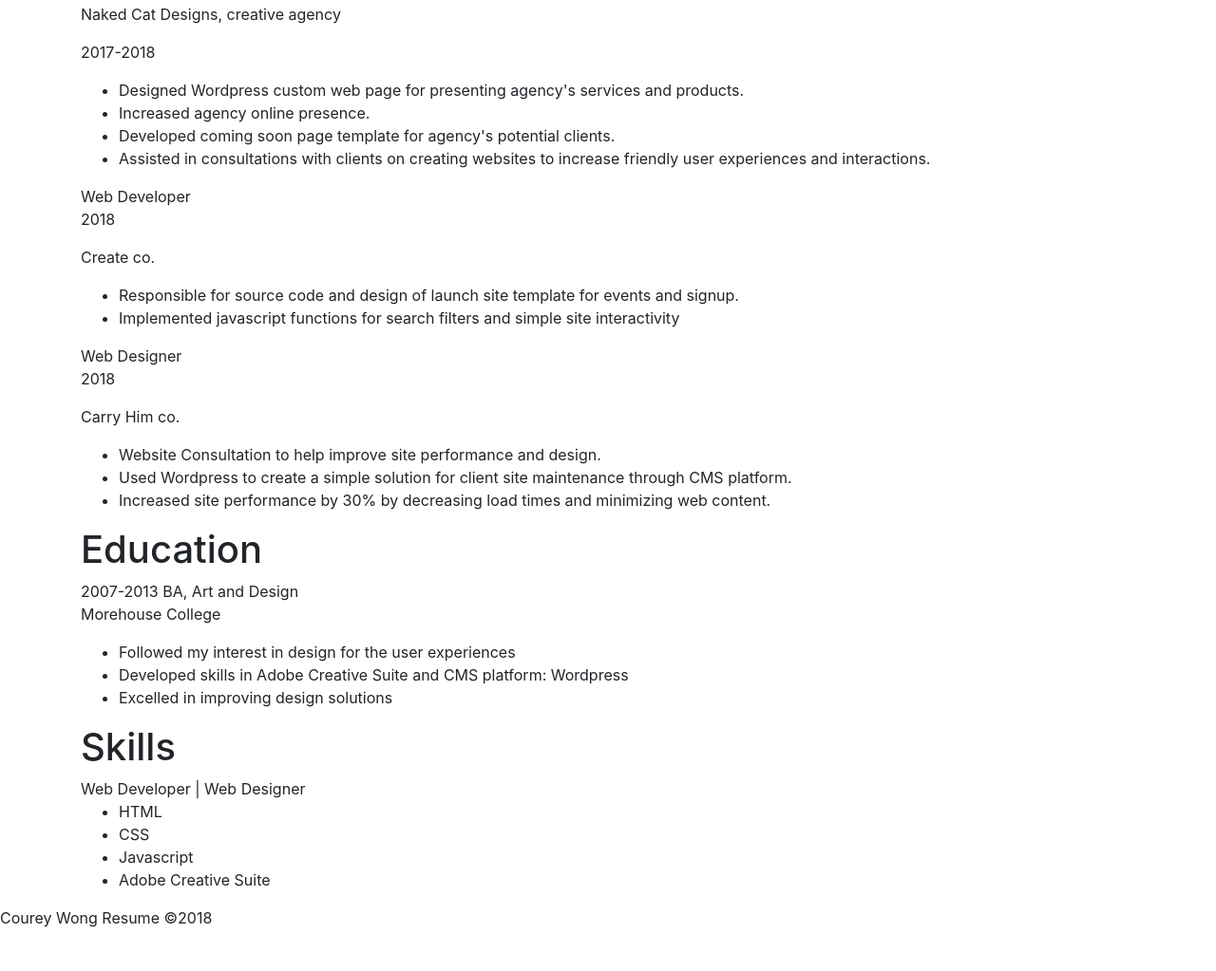
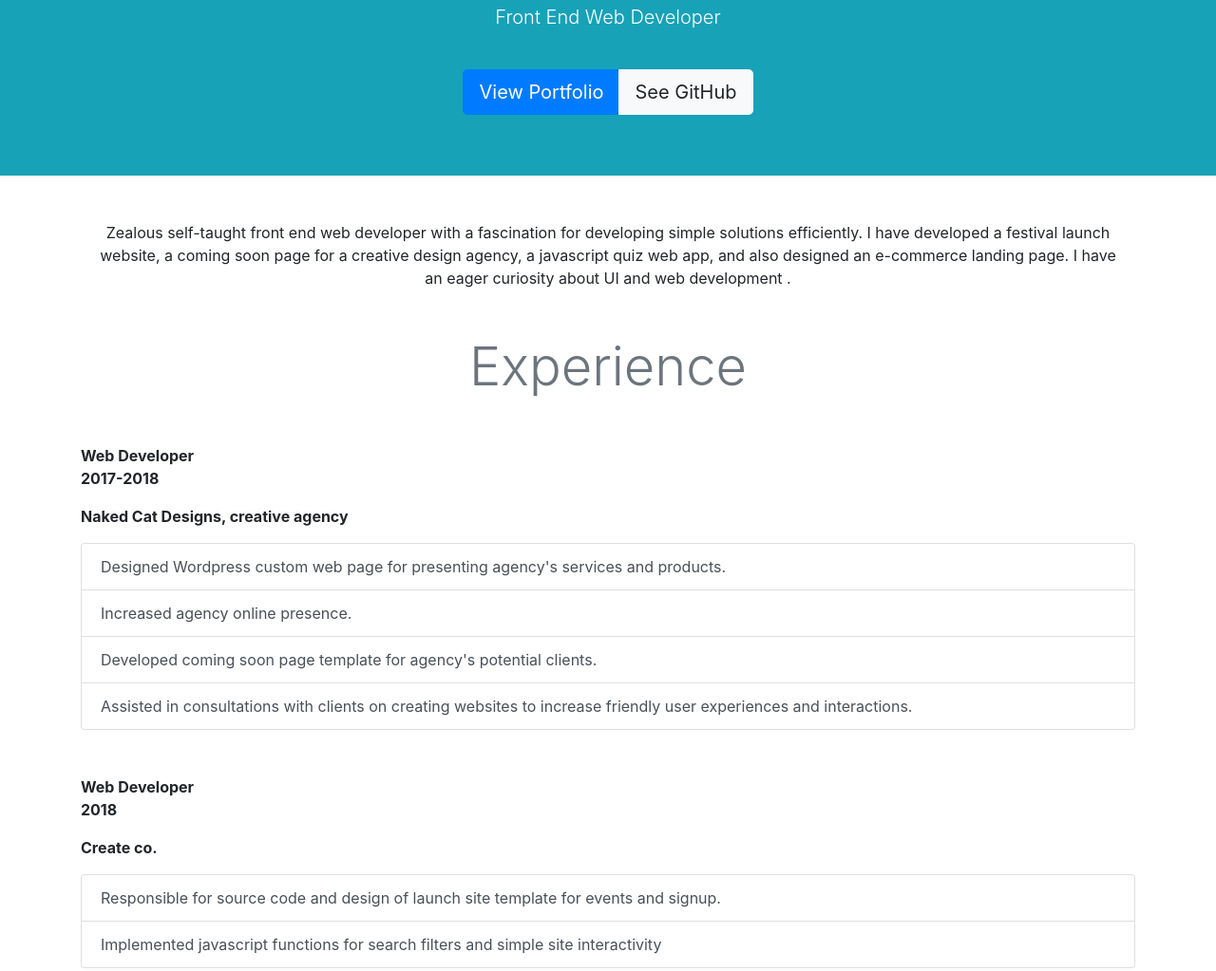
Before and after one commit to CoureyWong/Resume, a plain HTML site: page index.html in a window 1280 px wide. Shown: the part 387-1410 px from the top of the page at 95% size. Before the commit the page ends 1382 px from the top, so only its background shows below. Drawn offline with nearby package versions, Linux system fonts and the light colour scheme.

Commit message:
updated the design

```diff
--- a/index.html
+++ b/index.html
@@ -9,92 +9,104 @@
     <title>Courey Wong Resume 2018</title>
   </head>
   <body>
-
-    <header class='main-nav jumbotron'>
-      <nav class="navbar navbar-expand-lg navbar-light">
-        <a class="navbar-brand" href="#"><img class = 'wongcrest' src="img/Wong Crest Black.png" alt=""></a>
+    <header class='main-nav '>
+      <nav class="navbar navbar-expand-lg navbar-light navbar navbar-dark bg-primary ">
+        <div class = 'container'>
+          <a class="navbar-brand " href="#"><img class = 'wongcrest' src="img/Wong Crest Black.png" alt=""></a>
           <button class="navbar-toggler" type="button" data-toggle="collapse" data-target="#navbarNav" aria-controls="navbarNav" aria-expanded="false" aria-label="Toggle navigation">
             <span class="navbar-toggler-icon"></span>
           </button>
           <div class="collapse navbar-collapse" id="navbarNav">
-          <ul class="navbar-nav">
+            <ul class="navbar-nav ">
               <li class="nav-item">
-              <a class="nav-link" href="#">Experience</a>
+                <a class="nav-link" href="#experience">Experience</a>
               </li>
               <li class="nav-item">
-              <a class="nav-link" href="#">Education</a>
+                <a class="nav-link" href="#education">Education</a>
               </li>
               <li class="nav-item">
-              <a class="nav-link" href="#">Skills</a>
+                <a class="nav-link" href="#skills">Skills</a>
               </li>
             </ul>
           </div>
+        </div>
       </nav><!--/end nav-->
+      <div class ='jumbotron jumbotron-fluid bg-info text-white d-flex justify-content-center align-items-center'>
+        <div class="container text-sm-center pt-5 ">
+          <h1 class="display-2">Courey Wong Resume 2018</h1>
+          <p class="lead">Front End Web Developer</p>
+          <div class="btn-group mt-4" role="group" aria-label="Call out buttons">
+            <button type="button" class="btn btn-primary btn-lg" data-toggle="modal" data-target="#register">View Portfolio</button>
+            <a class="btn btn-light btn-lg" href = "#speakers">See GitHub</a>
+          </div>
+        </div>
+        </div>
     </header>
     <div id = 'about' class = 'aboutWong container'>
-      <div>
+      <div class = 'col-md text-center my-5'>
         <p>Zealous self-taught front end web developer with a fascination for developing simple solutions efficiently. I have developed a festival launch website, a coming soon page for a creative design agency, a javascript quiz web app, and also designed an e-commerce landing page. I have an eager curiosity about UI and web development .</p>
       </div>
 
       <div>
-        <h1>Experience</h1>
+        <h1 id = 'experience' class = "display-4 text-center my-5 text-muted">Experience</h1>
           <div>
-            <span>Web Developer</span>
-            <p>Naked Cat Designs, creative agency</p>
-            <p>2017-2018</p>
-            <ul>
-              <li>Designed Wordpress custom web page for presenting agency's services and products. </li>
-              <li>Increased agency online presence.</li>
-              <li>Developed coming soon page template for agency's potential clients.</li>
-              <li>Assisted in consultations with clients on creating websites to increase friendly user experiences and interactions.</li>
+            <span  class="font-weight-bold">Web Developer</span>
+            <p  class="font-weight-bold">2017-2018</p>
+            <p  class="font-weight-bold">Naked Cat Designs, creative agency</p>
+            <ul class = 'list-group'>
+              <li class="list-group-item list-group-item-action">Designed Wordpress custom web page for presenting agency's services and products. </li>
+              <li class="list-group-item list-group-item-action">Increased agency online presence.</li>
+              <li class="list-group-item list-group-item-action">Developed coming soon page template for agency's potential clients.</li>
+              <li class="list-group-item list-group-item-action">Assisted in consultations with clients on creating websites to increase friendly user experiences and interactions.</li>
             </ul>
           </div>
         </div><!--/exp 1 -->
         <div>
-          <div>
-            <span>Web Developer</span>
-            <p>2018</p>
-            <p>Create co.</p>
-            <ul>
-              <li>Responsible for source code and design of launch site template for events and signup.</li>
-              <li>Implemented javascript functions for search filters and simple site interactivity</li>
+          <div class="my-5">
+            <span class="font-weight-bold" >Web Developer</span>
+            <p class="font-weight-bold">2018</p>
+            <p class="font-weight-bold">Create co.</p>
+            <ul class = 'list-group'>
+              <li class="list-group-item list-group-item-action">Responsible for source code and design of launch site template for events and signup.</li>
+              <li class="list-group-item list-group-item-action">Implemented javascript functions for search filters and simple site interactivity</li>
             </ul>
           </div><!--/exp 2 -->
             <div>
-              <span>Web Designer</span>
-              <p>2018</p>
-              <p>Carry Him co. </p>
-              <ul>
-                <li>Website Consultation to help improve site performance and design.</li>
-                <li>Used Wordpress to create a simple solution for client site maintenance through CMS platform.</li>
-                <li>Increased site performance by 30% by decreasing load times and minimizing web content.</li>
+              <span class="font-weight-bold">Web Designer</span>
+              <p class="font-weight-bold">2018</p>
+              <p class="font-weight-bold">Carry Him co. </p>
+              <ul class = 'list-group'>
+                <li class="list-group-item list-group-item-action">Website Consultation to help improve site performance and design.</li>
+                <li class="list-group-item list-group-item-action">Used Wordpress to create a simple solution for client site maintenance through CMS platform.</li>
+                <li class="list-group-item list-group-item-action">Increased site performance by 30% by decreasing load times and minimizing web content.</li>
               </ul>
             </div>
           </div><!--/exp 3 -->
          <!--/exp wrapper -->
       <div>
-        <h1>Education</h1>
+        <h1 id = 'education' class = "display-4 text-center my-5 text-muted">Education</h1>
           <span>2007-2013 BA, Art and Design</span>
           <p>Morehouse College</p>
-          <ul>
-            <li>Followed my interest in design for the user experiences</li>
-            <li>Developed skills in Adobe Creative Suite and CMS platform: Wordpress</li>
-            <li>Excelled in improving design solutions</li>
+          <ul class = 'list-group'>
+            <li class="list-group-item list-group-item-action">Followed my interest in design for the user experiences</li>
+            <li class="list-group-item list-group-item-action">Developed skills in Adobe Creative Suite and CMS platform: Wordpress</li>
+            <li class="list-group-item list-group-item-action">Excelled in improving design solutions</li>
           </ul>
       </div>
       <div> <!--  Skills-->
-        <h1>Skills</h1>
+        <h1 id = 'skills' class = "display-4 text-center my-5 text-muted">Skills</h1>
         <span>Web Developer | Web Designer</span>
-        <ul>
-          <li>HTML</li>
-          <li>CSS</li>
-          <li>Javascript</li>
-          <li>Adobe Creative Suite</li>
+        <ul class = 'list-group'>
+          <li class="list-group-item list-group-item-action">HTML</li>
+          <li class="list-group-item list-group-item-action">CSS</li>
+          <li class="list-group-item list-group-item-action">Javascript</li>
+          <li class="list-group-item list-group-item-action">Adobe Creative Suite</li>
         </ul>
       </div> <!--  Skills-->
     </div> <!-- /About Section -->
-    <footer>
-      <p>Courey Wong Resume &copy;2018</p>
+    <hr class='mb-4'>
+    <footer class = 'mt-5 text-center bg-primary p-5 text-white'>
+      <p class = 'container'>Courey Wong Resume &copy;2018</p>
     </footer>
     </div>
   </body>
```
Also changed, not shown: 1 other file. Lines whose indentation alone changed are shown as unchanged.
